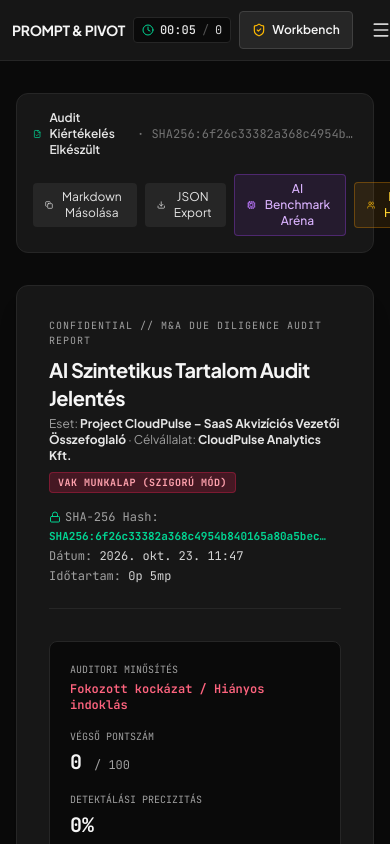
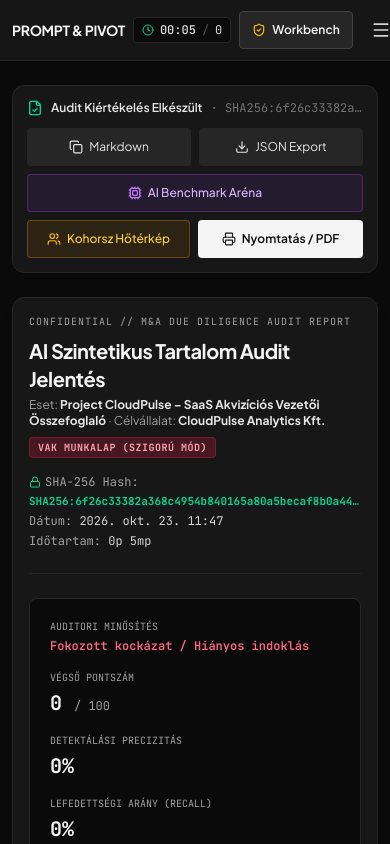
Before and after one commit to JB-del21/Promt-Pivot-AI-Due-Diligance-Audit-Workbench, a React (Vite) app: page / in a window 390 px wide. Both pictures are taken after a click on the button "Audit Lezárása". Built offline with nearby package versions, Linux system fonts and the light colour scheme.

Commit message:
style: improve layout responsiveness and overflow
Optimized padding, alignment, and overflow constraints for AuditReportView to improve mobile and small-screen usability.

```diff
--- a/src/App.tsx
+++ b/src/App.tsx
@@ -54,7 +54,7 @@
   } = useAudit();
 
   return (
-    <div className="flex flex-col h-screen w-screen overflow-hidden bg-neutral-900 text-neutral-100 antialiased font-sans">
+    <div className="flex flex-col h-screen w-screen max-w-full overflow-x-hidden overflow-y-hidden bg-neutral-900 text-neutral-100 antialiased font-sans">
       {/* 3-Zone Top Navigation Bar */}
       <TopBar />
 
--- a/src/components/AuditReportView.tsx
+++ b/src/components/AuditReportView.tsx
@@ -109,69 +109,69 @@
   };
 
   return (
-    <div className="flex-1 bg-neutral-950 overflow-y-auto px-4 py-8 lg:px-12 select-text">
-      <div className="max-w-4xl mx-auto space-y-8 print-page">
+    <div className="flex-1 bg-neutral-950 overflow-y-auto overflow-x-hidden px-3 sm:px-6 py-6 sm:py-8 lg:px-12 select-text w-full max-w-full">
+      <div className="max-w-4xl mx-auto space-y-6 sm:space-y-8 print-page w-full max-w-full">
         {/* Actions Bar (hidden on print) */}
-        <div className="flex flex-wrap items-center justify-between gap-4 p-4 rounded-xl bg-neutral-900 border border-neutral-800 no-print">
-          <div className="flex items-center gap-2">
-            <FileCheck className="w-4 h-4 text-emerald-400" />
-            <span className="text-xs font-semibold text-neutral-200">
+        <div className="flex flex-col md:flex-row items-stretch md:items-center justify-between gap-3 p-3.5 sm:p-4 rounded-xl bg-neutral-900 border border-neutral-800 no-print w-full max-w-full overflow-hidden">
+          <div className="flex items-center gap-2 min-w-0">
+            <FileCheck className="w-4 h-4 text-emerald-400 shrink-0" />
+            <span className="text-xs font-semibold text-neutral-200 shrink-0">
               Audit Kiértékelés Elkészült
             </span>
-            <span className="text-xs font-mono text-neutral-500 truncate max-w-[220px]" title={evaluation.canonicalHash}>
+            <span className="text-xs font-mono text-neutral-500 truncate max-w-full sm:max-w-[200px]" title={evaluation.canonicalHash}>
               · {evaluation.canonicalHash}
             </span>
           </div>
 
-          <div className="flex items-center gap-2 text-xs">
+          <div className="flex flex-wrap items-center gap-2 text-xs w-full md:w-auto">
             <button
               onClick={handleCopyMarkdown}
-              className="flex items-center gap-1.5 px-3 py-1.5 rounded bg-neutral-800 hover:bg-neutral-700 text-neutral-200 transition-colors"
+              className="flex-1 sm:flex-none min-w-[120px] flex items-center justify-center gap-1.5 px-3 py-2 sm:py-1.5 rounded bg-neutral-800 hover:bg-neutral-700 text-neutral-200 transition-colors min-h-[38px] sm:min-h-0"
             >
-              {copied ? <Check className="w-3.5 h-3.5 text-emerald-400" /> : <Copy className="w-3.5 h-3.5" />}
-              <span>{copied ? 'Másolva!' : 'Markdown Másolása'}</span>
+              {copied ? <Check className="w-3.5 h-3.5 text-emerald-400 shrink-0" /> : <Copy className="w-3.5 h-3.5 shrink-0" />}
+              <span className="truncate">{copied ? 'Másolva!' : 'Markdown'}</span>
             </button>
 
             <button
               onClick={handleDownloadJson}
-              className="flex items-center gap-1.5 px-3 py-1.5 rounded bg-neutral-800 hover:bg-neutral-700 text-neutral-200 transition-colors"
+              className="flex-1 sm:flex-none min-w-[110px] flex items-center justify-center gap-1.5 px-3 py-2 sm:py-1.5 rounded bg-neutral-800 hover:bg-neutral-700 text-neutral-200 transition-colors min-h-[38px] sm:min-h-0"
             >
-              <Download className="w-3.5 h-3.5" />
-              <span>JSON Export</span>
+              <Download className="w-3.5 h-3.5 shrink-0" />
+              <span className="truncate">JSON Export</span>
             </button>
 
             {onOpenBenchmark && (
               <button
                 onClick={onOpenBenchmark}
-                className="flex items-center gap-1.5 px-3 py-1.5 rounded bg-purple-500/10 hover:bg-purple-500/20 text-purple-300 border border-purple-500/30 transition-all font-medium"
+                className="w-full sm:w-auto flex items-center justify-center gap-1.5 px-3.5 py-2 sm:py-1.5 rounded bg-purple-500/10 hover:bg-purple-500/20 text-purple-300 border border-purple-500/30 transition-all font-medium min-h-[38px] sm:min-h-0"
               >
-                <Cpu className="w-3.5 h-3.5 text-purple-400" />
-                <span>AI Benchmark Aréna</span>
+                <Cpu className="w-3.5 h-3.5 text-purple-400 shrink-0" />
+                <span className="truncate">AI Benchmark Aréna</span>
               </button>
             )}
 
             {onOpenCohort && (
               <button
                 onClick={onOpenCohort}
-                className="flex items-center gap-1.5 px-3 py-1.5 rounded bg-amber-500/10 hover:bg-amber-500/20 text-amber-300 border border-amber-500/30 transition-all font-medium"
+                className="flex-1 sm:flex-none min-w-[130px] flex items-center justify-center gap-1.5 px-3 py-2 sm:py-1.5 rounded bg-amber-500/10 hover:bg-amber-500/20 text-amber-300 border border-amber-500/30 transition-all font-medium min-h-[38px] sm:min-h-0"
               >
-                <Users className="w-3.5 h-3.5 text-amber-400" />
-                <span>Kohorsz Hőtérkép</span>
+                <Users className="w-3.5 h-3.5 text-amber-400 shrink-0" />
+                <span className="truncate">Kohorsz Hőtérkép</span>
               </button>
             )}
 
             <button
               onClick={handlePrint}
-              className="flex items-center gap-1.5 px-3.5 py-1.5 rounded bg-neutral-100 hover:bg-white text-neutral-950 font-semibold transition-colors"
+              className="flex-1 sm:flex-none min-w-[120px] flex items-center justify-center gap-1.5 px-3.5 py-2 sm:py-1.5 rounded bg-neutral-100 hover:bg-white text-neutral-950 font-semibold transition-colors min-h-[38px] sm:min-h-0"
             >
-              <Printer className="w-3.5 h-3.5 text-neutral-900" />
-              <span>Nyomtatás / PDF</span>
+              <Printer className="w-3.5 h-3.5 text-neutral-900 shrink-0" />
+              <span className="truncate">Nyomtatás / PDF</span>
             </button>
           </div>
         </div>
 
         {/* Printable Executive Document Sheet */}
-        <article className="p-8 sm:p-12 rounded-xl bg-neutral-900 border border-neutral-800 shadow-xl space-y-8 text-neutral-200">
+        <article className="p-4 sm:p-8 md:p-12 rounded-xl bg-neutral-900 border border-neutral-800 shadow-xl space-y-6 sm:space-y-8 text-neutral-200 w-full max-w-full overflow-hidden">
           {/* Document Header */}
           <div className="border-b border-neutral-800 pb-6 flex flex-col sm:flex-row sm:items-start justify-between gap-4">
             <div>
@@ -204,7 +204,7 @@
                 <Lock className="w-3 h-3 text-emerald-400" />
                 <span>SHA-256 Hash:</span>
               </div>
-              <div className="text-emerald-400 font-bold text-[11px] truncate max-w-[280px]" title={evaluation.canonicalHash}>
+              <div className="text-emerald-400 font-bold text-[11px] truncate max-w-full sm:max-w-[280px]" title={evaluation.canonicalHash}>
                 {evaluation.canonicalHash}
               </div>
               <div className="text-neutral-400">Dátum: <span className="text-neutral-300">{evaluation.submittedAt}</span></div>
@@ -463,7 +463,7 @@
           {/* Verification Stamp Footer */}
           <div className="pt-6 border-t border-neutral-800 flex flex-col sm:flex-row items-center justify-between text-xs text-neutral-400 font-mono gap-2">
             <span>METHODOLOGY STAMP: GDE-DUE-DILIGENCE-V1</span>
-            <span className="truncate max-w-[360px]" title={evaluation.canonicalHash}>VERIFIED CANONICAL HASH: {evaluation.canonicalHash}</span>
+            <span className="truncate max-w-full sm:max-w-[360px]" title={evaluation.canonicalHash}>VERIFIED CANONICAL HASH: {evaluation.canonicalHash}</span>
           </div>
         </article>
 
```
Also changed, not shown: .aistudio/artifacts/brain/bd54a13b-2f51-4829-b1fa-9cc8d5df8da5/.tempmediaStorage/media_1792760660744_bda1844d.jpg (added), public/assets/aistudio/app_a1a2ff9e.jpg (added).
